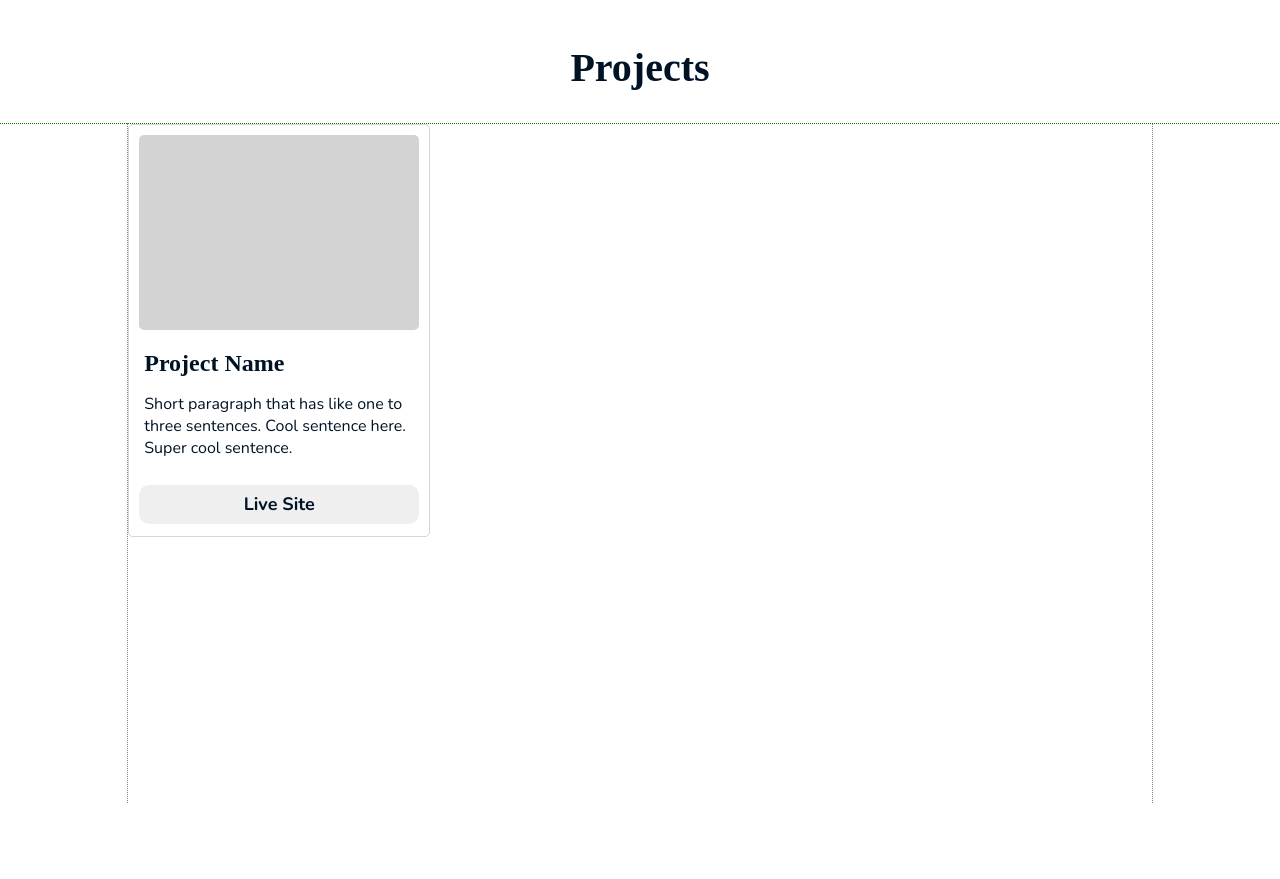
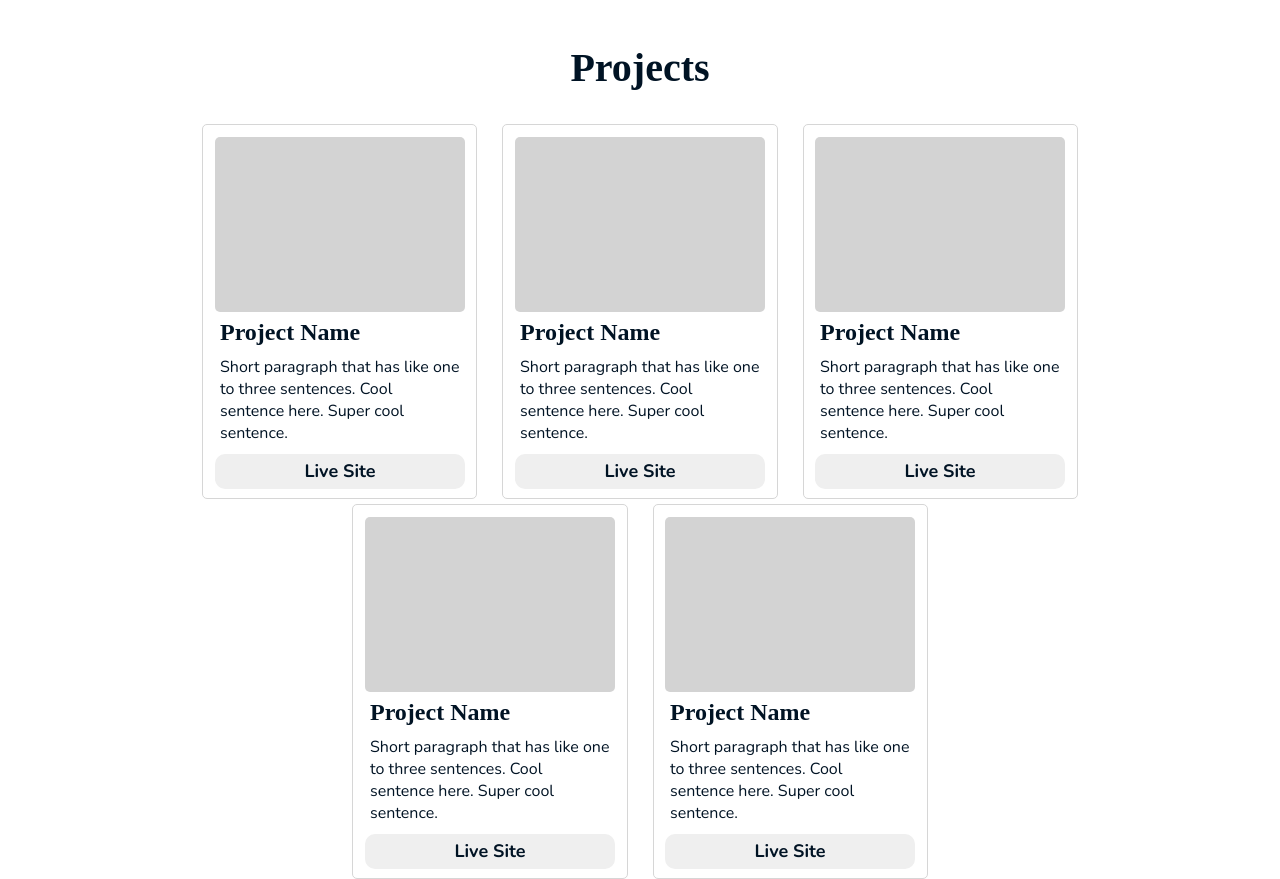
Before and after one commit to ang-riv/portfolio, a React (Create React App) app: page / in a window 1280 px wide. Shown: the part 2060-2939 px from the top of the page. Before the commit the page ends 2864 px from the top, so only its background shows below. Built offline with nearby package versions, Linux system fonts and the light colour scheme; a web font is replaced by a local one.

Commit message:
Started on Projects Section, created project tile component

```diff
--- a/src/ProjectTile.js
+++ b/src/ProjectTile.js
@@ -5,8 +5,8 @@ function ProjectTile(props) {
   return (
     <div
       style={{
-        height: "390px",
-        width: "280px",
+        height: "350px",
+        width: "250px",
         border: "1px solid #D6D6D6",
         borderRadius: "5px",
         padding: "1%",
@@ -22,7 +22,7 @@ function ProjectTile(props) {
       ></div>
       <div style={{ margin: "0 5px" }}>
         <h4>Project Name</h4>
-        <p style={{ marginBottom: "11px" }}>
+        <p style={{ margin: "10px 0" }}>
           Short paragraph that has like one to three sentences. Cool sentence
           here. Super cool sentence.
         </p>
--- a/src/ProjectsSection.js
+++ b/src/ProjectsSection.js
@@ -3,19 +3,30 @@ import ProjectTile from "./ProjectTile";
 
 const ProjectsSection = React.forwardRef((props, ref) => {
   return (
-    <section ref={ref} style={{ height: "85vh" }}>
+    <section ref={ref} style={{ height: "90vh" }}>
       <h2>Projects</h2>
       <div
         className="content-wrapper"
         style={{
           height: "100%",
           width: "100%",
-          outline: "1px dotted green",
           display: "flex",
           justifyContent: "center",
         }}
       >
-        <div style={{ width: "80%", outline: "1px dotted grey" }}>
+        <div
+          style={{
+            width: "90%",
+            display: "flex",
+            flexFlow: "row wrap",
+            justifyContent: "center",
+            gap: "5px 25px",
+          }}
+        >
+          <ProjectTile title="" description="" img="" color="" />
+          <ProjectTile />
+          <ProjectTile />
+          <ProjectTile />
           <ProjectTile />
         </div>
       </div>
--- a/src/style.css
+++ b/src/style.css
@@ -34,8 +34,7 @@ h3 {
 
 h4 {
   font-size: 1.5em;
-  margin-top: 0.8em;
-  margin: 0.8em 0 0 0;
+  margin: 0.3em 0 0 0;
 }
 
 li:hover,
@@ -62,7 +61,6 @@ img {
 }
 
 button {
-  margin-top: 15px;
   width: 100%;
   height: 10%;
   font-size: large;
```
